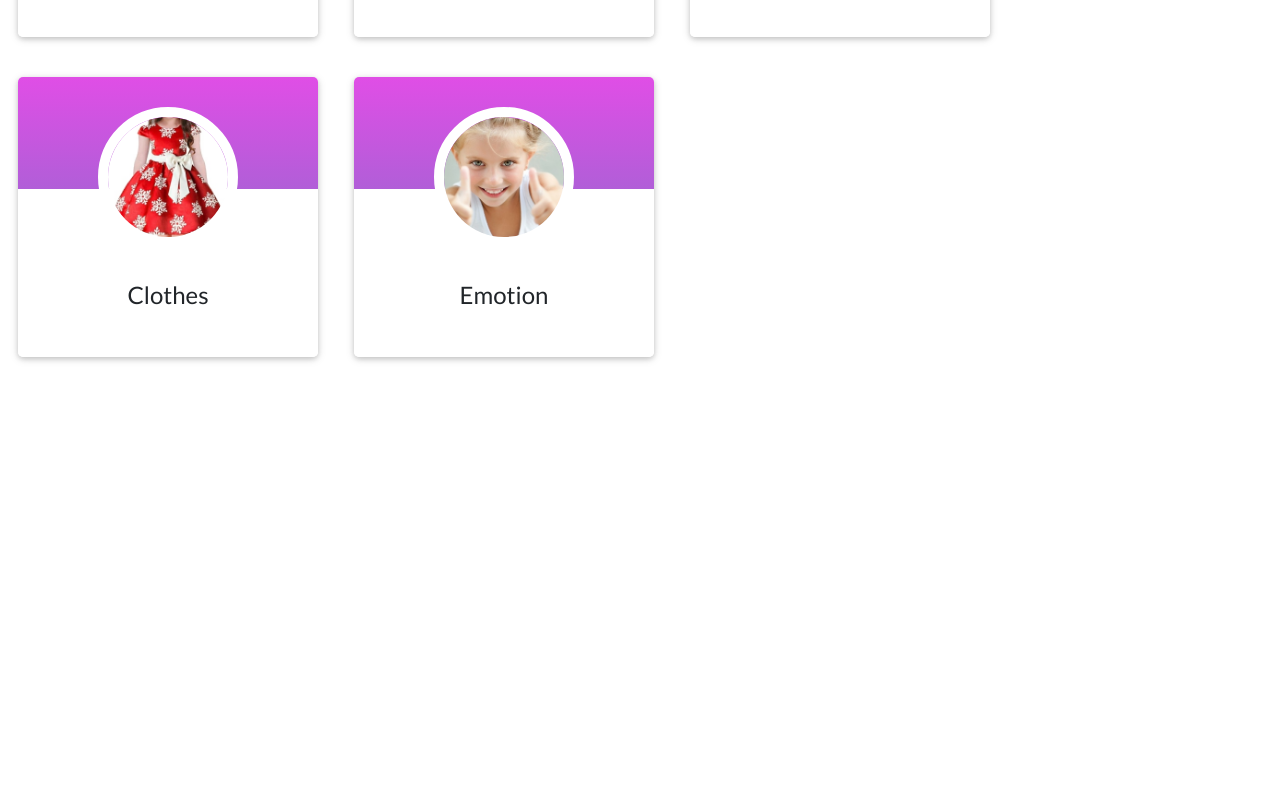
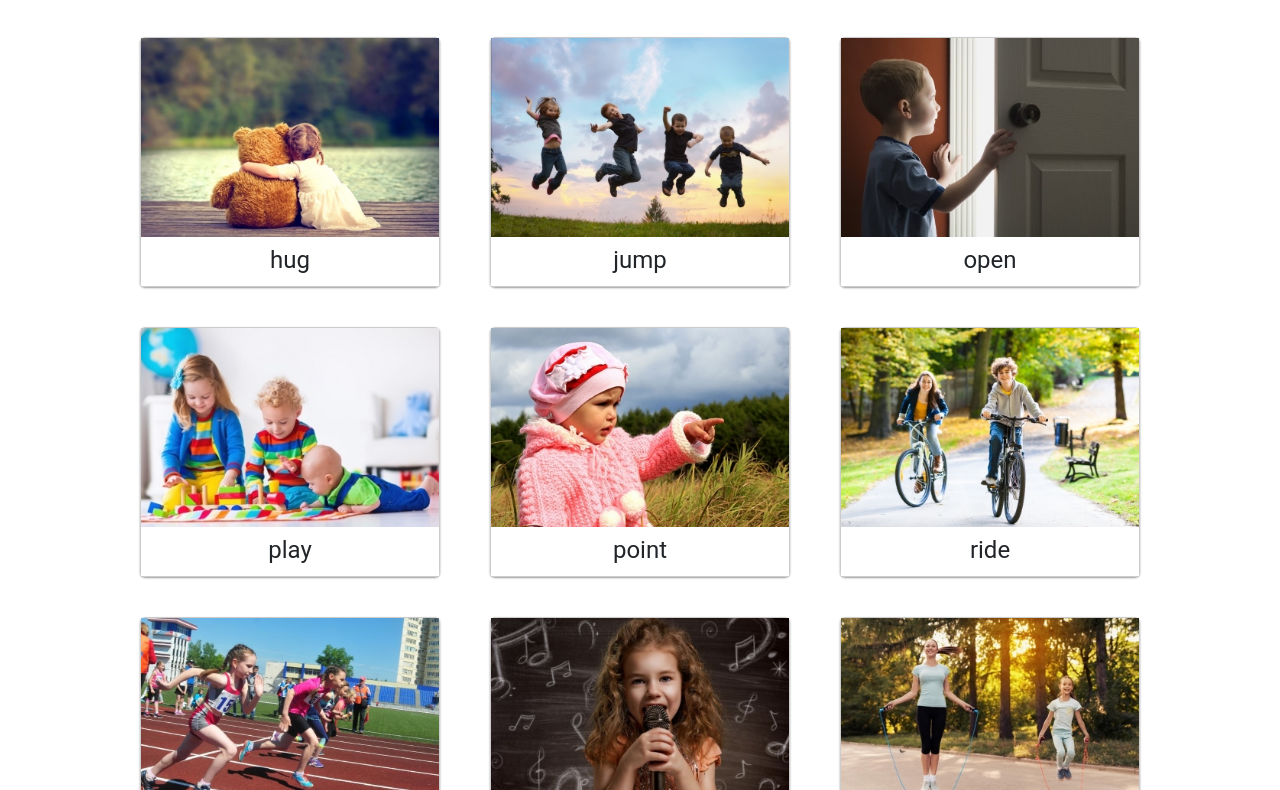
Before and after one commit to GiperNoob/English-for-Kids, a website with bundled scripts: page index.html in a window 1280 px wide. Shown: the part 698-1488 px from the top of the page. Before the commit the page ends 1075 px from the top, so only its background shows below. Built offline with nearby package versions, Linux system fonts and the light colour scheme.

Commit message:
create class Card

```diff
--- a/css/style.css
+++ b/css/style.css
@@ -1,4 +1,4 @@
-.container {
+.header-container {
     max-width: 1350px;
     margin: 0 auto;
     padding: 0px 0px 0px 0px;
@@ -43,6 +43,7 @@
 
 .header__burger {
     position: relative;
+    z-index: 51;
     width: 30px;
     height: 21px;
 }
@@ -96,6 +97,7 @@
 
 .header__menu {
     position: fixed;
+    z-index: 50;
     top: 0;
     left: -100%;
     height: 100%;
@@ -174,7 +176,6 @@
     width: 300px;
     height: 280px;
     border-radius: 5px;
-    box-shadow: 0 2px 5px 0 rgba(0,0,0,.16), 0 2px 10px 0 rgba(0,0,0,.12);
     color: #212529;
     display: flex;
     flex-direction: column;
@@ -187,12 +188,91 @@
     background: -webkit-gradient(linear,left top,left bottom,from(#e04ee6),color-stop(40%,#b15ed8),color-stop(40%,#fff),to(#fff));
     background: linear-gradient(180deg,#e04ee6,#b15ed8 40%,#fff 0,#fff);
     margin: 20px 18px;
-    cursor: pointer;
     -webkit-transition: .3s;
     transition: .3s;
+    box-shadow: 0 1px 3px 0 #ccc;
+    box-shadow: 0 1px 2px 0 rgba(0,0,0,.4);
+    -webkit-transition: box-shadow .25s linear,-webkit-transform .7s;
+    transition: box-shadow .25s linear,-webkit-transform .7s;
+    transition: box-shadow .25s linear,transform .7s;
+    transition: box-shadow .25s linear,transform .7s,-webkit-transform .7s;
+}
+
+.first-page__link:hover {
+    cursor: pointer;
+    box-shadow: 0 15px 20px 0 #ccc;
+    box-shadow: 0 15px 20px 0 rgba(0,0,0,.7);
+    -webkit-transition: box-shadow .25s linear,-webkit-transform .7s;
+    transition: box-shadow .25s linear,-webkit-transform .7s;
+    transition: box-shadow .25s linear,transform .7s;
+    transition: box-shadow .25s linear,transform .7s,-webkit-transform .7s;
 }
 
 .first-page__link.red {
     background: -webkit-gradient(linear,left top,left bottom,from(#e6fd63),color-stop(40%,#eba865),color-stop(40%,#fff),to(#fff));
     background: linear-gradient(180deg,#e6fd63,#eba865 40%,#fff 0,#fff);
 }
+
+.container {
+    display: flex;
+    flex-wrap: wrap;
+    justify-content: center;
+    padding: 20px 15px;
+    max-width: 1440px;
+    margin: auto;
+}
+
+.card {
+    position: relative;
+    -webkit-transform-style: preserve-3d;
+    transform-style: preserve-3d;
+    display: flex;
+    box-sizing: border-box;
+    justify-content: flex-end;
+    width: 300px;
+    height: 250px;
+    border: 1px solid #ccc;
+    border-radius: 5px;
+    margin: 20px 25px;
+    box-shadow: 0 1px 3px 0 #ccc;
+    box-shadow: 0 1px 2px 0 rgba(0,0,0,.4);
+    -webkit-transition: box-shadow .25s linear,-webkit-transform .7s;
+    transition: box-shadow .25s linear,-webkit-transform .7s;
+    transition: box-shadow .25s linear,transform .7s;
+    transition: box-shadow .25s linear,transform .7s,-webkit-transform .7s;
+}
+
+.card:hover {
+    cursor: pointer;
+    box-shadow: 0 15px 20px 0 #ccc;
+    box-shadow: 0 15px 20px 0 rgba(0,0,0,.7);
+    -webkit-transition: box-shadow .25s linear,-webkit-transform .7s;
+    transition: box-shadow .25s linear,-webkit-transform .7s;
+    transition: box-shadow .25s linear,transform .7s;
+    transition: box-shadow .25s linear,transform .7s,-webkit-transform .7s;
+}
+
+.card-header {
+    margin-top: 200px;
+    padding: 0 15px;
+    font-family: "Roboto";
+    font-size: 24px;
+    line-height: 45px;
+    text-align: center;
+    width: 100%;
+    pointer-events: none;
+    background: #fff;
+    color: #212529;
+}
+
+.back, .front {
+    display: flex;
+    position: absolute;
+    width: 100%;
+    top: 0;
+    bottom: 0;
+    background-size: contain;
+    background-repeat: no-repeat;
+    -webkit-transition: .3s;
+    transition: .3s;
+}
--- a/index.html
+++ b/index.html
@@ -11,7 +11,7 @@
 <body>
     <div class="wrapper">
         <header class="header">
-            <div class="container">
+            <div class="header-container">
                 <div class="header__body">
                     <nav class="header__menu">
                         <ul class="header__list">
--- /dev/null
+++ b/js/Card.js
@@ -0,0 +1,32 @@
+/* eslint-disable import/prefer-default-export */
+export class Card {
+  constructor({
+    id, word, translate, image, audioSrc,
+  }) {
+    this.id = id;
+    this.word = word;
+    this.translate = translate;
+    this.image = image;
+    this.audioSrc = audioSrc;
+  }
+
+  generateCard() {
+    let template = '';
+    const cardContainer = document.createElement('div');
+    cardContainer.className = 'card-container';
+
+    if (this.id) {
+      template += '<div class = "card">';
+      template += `<div class="front" data-id = "${this.id}" style = "background-image: url(${this.image});">`;
+      template += `<div class = "card-header">${this.word}</div>`;
+      template += '</div>';
+      //   template += `<div class="back" style = "background-image: url(${this.image};")>`;
+      //   template += `<div class = "card-header">${this.translate}</div>`;
+      //   template += '</div>';
+      template += '<div class = "rotate"></div>';
+      template += '</div>';
+    }
+    cardContainer.innerHTML = template;
+    return cardContainer;
+  }
+}
--- a/js/cards.js
+++ b/js/cards.js
@@ -1,10 +1,10 @@
 /* eslint-disable import/prefer-default-export */
-export const cards = [
+export const cardsData = [
   {
     id: 1,
     word: 'cry',
     translate: 'плакать',
-    imageSrc: 'images/cry.jpg',
+    image: 'images/cry.jpg',
     audioSrc: 'audio/cry.mp3',
   },
   {
--- a/script.js
+++ b/script.js
@@ -1,6 +1,8 @@
 /* eslint-disable import/extensions */
 import { Picture } from './js/Section.js';
 import { picturesData } from './js/first-page-pictures.js';
+import { Card } from './js/Card.js';
+import { cardsData } from './js/cards.js';
 
 const buttonTrain = document.querySelector('#radio-one');
 const buttonPlay = document.querySelector('#radio-two');
@@ -54,8 +56,30 @@ function renderPicturesToDom() {
   });
 }
 
+function removeSecondPageContent() {
+  const secondPageContent = document.querySelector('.container');
+  secondPageContent.innerHTML = '';
+  return secondPageContent;
+}
+
+function generateCards(data) {
+  const cardsList = [];
+  data.forEach((cardsAttributes) => {
+    cardsList.push(new Card(cardsAttributes));
+  });
+  return cardsList;
+}
+
+function renderCardsToDom() {
+  const secondPageContent = removeSecondPageContent();
+  generateCards(cardsData).forEach((picture) => {
+    secondPageContent.append(picture.generateCard());
+  });
+}
+
 window.onload = () => {
   if (picturesData) {
     renderPicturesToDom();
+    renderCardsToDom();
   }
 };
```
